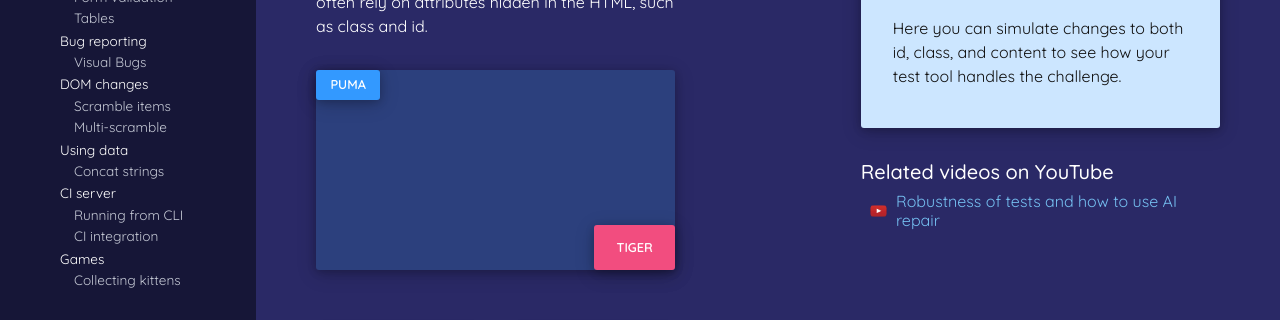
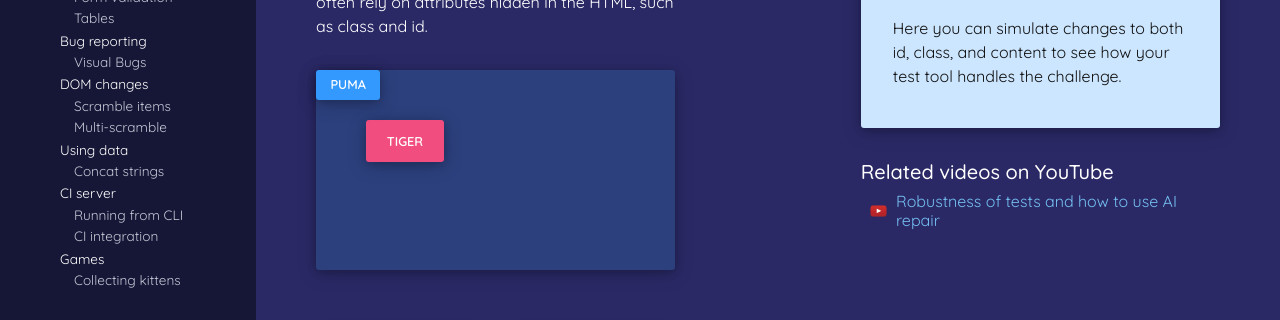
Before and after one commit to karinlj/boozang-thelab, a React (Create React App) app: page /scramble in a window 1280 px wide. Both pictures are taken after a click on the button "Swap Order". Shown: the part 389-709 px from the top of the page. Built offline with nearby package versions, Linux system fonts and the light colour scheme.

Commit message:
scramble rand pos and swap order

```diff
--- a/src/components/domChanges/ScrambleItems.js
+++ b/src/components/domChanges/ScrambleItems.js
@@ -5,7 +5,7 @@ import { ScrambleItemsTestInfo } from "../text/TestInfos";
 import { ScrambleItemsVideos } from "../text/videos/VideoSections";
 
 const ScrambleItems = () => {
-  const [styles, setStyles] = useState({});
+  const [btnOneFirst, setBtnOneFirst] = useState(true);
 
   const [message, setMessage] = useState("");
   const [btnOneAttributes, setBtnOneAttributes] = useState({
@@ -87,23 +87,49 @@ const ScrambleItems = () => {
       });
     }
   };
-  const scramblePositon = () => {
+  const randomPositon = () => {
     const randomTop = Math.floor(Math.random() * 130 + 1) + "px";
     const randomLeft = Math.floor(Math.random() * 150 + 1) + "px";
-
     const style = {
       top: randomTop,
       left: randomLeft,
     };
-    setStyles(style);
+    return style;
+  };
+  const scramblePositon = () => {
+    const posOne = randomPositon();
+    const posTwo = randomPositon();
+    setBtnOneAttributes({
+      ...btnOneAttributes,
+      styles: posOne,
+    });
+    setBtnTwoAttributes({
+      ...btnTwoAttributes,
+      styles: posTwo,
+    });
+  };
+  const DOMorder = () => {
+    setMessage("");
+    setBtnOneFirst(!btnOneFirst);
   };
 
   const handleClick = (e) => {
-    console.log("e: ", e.target.name);
+    const { id, className, value, name } = e.target;
+    const btn = document.querySelector(`#${id}`);
+    const elementName = btn.parentNode.firstChild.name;
+    // const parent = btn.parentNode.nodeName;
 
-    const { id, className, value } = e.target;
+    let firstBtn;
+    if (name === elementName) {
+      firstBtn = true;
+    } else firstBtn = false;
 
-    const message = (e) => {
+    // console.log("btn: ", btn);
+    // console.log("parent: ", parent);
+    // console.log("elementName: ", elementName);
+    // console.log("firstBtn: ", firstBtn);
+
+    const message = () => {
       return (
         <div>
           <p> Clicked button:</p>
@@ -116,6 +142,12 @@ const ScrambleItems = () => {
           <p>
             content = <strong className="category">{value}</strong>
           </p>
+          <p>
+            DOM order ={" "}
+            <strong className="category">
+              {firstBtn ? "First button" : "Second button"}
+            </strong>
+          </p>
         </div>
       );
     };
@@ -123,8 +155,8 @@ const ScrambleItems = () => {
   };
 
   useEffect(() => {
-    console.log("styles: ", styles);
-  }, [styles]);
+    // console.log("btnOneFirst: ", btnOneFirst);
+  }, [btnOneFirst]);
 
   return (
     <div className="row justify-content-between">
@@ -132,13 +164,15 @@ const ScrambleItems = () => {
         <section className="scramble_section">
           <ScrambleItemsIntro />
           <div className="animal_btns">
+            {btnOneFirst && (
+              <div>
                 <input
                   type="button"
                   name="btnOne"
                   value={btnOneAttributes.myContent}
                   id={btnOneAttributes.myId}
                   className={`${btnOneAttributes.myClass}`}
-              style={styles}
+                  style={btnOneAttributes.styles}
                   onClick={(e) => handleClick(e)}
                 />
                 <input
@@ -147,20 +181,36 @@ const ScrambleItems = () => {
                   value={btnTwoAttributes.myContent}
                   id={btnTwoAttributes.myId}
                   className={`${btnTwoAttributes.myClass}`}
-              style={styles}
+                  style={btnTwoAttributes.styles}
                   onClick={(e) => handleClick(e)}
                 />
               </div>
+            )}
+            {!btnOneFirst && (
+              <div>
+                <input
+                  type="button"
+                  name="btnTwo"
+                  value={btnTwoAttributes.myContent}
+                  id={btnTwoAttributes.myId}
+                  className={`${btnTwoAttributes.myClass}`}
+                  style={btnTwoAttributes.styles}
+                  onClick={(e) => handleClick(e)}
+                />
+                <input
+                  type="button"
+                  name="btnOne"
+                  value={btnOneAttributes.myContent}
+                  id={btnOneAttributes.myId}
+                  className={`${btnOneAttributes.myClass}`}
+                  style={btnOneAttributes.styles}
+                  onClick={(e) => handleClick(e)}
+                />
+              </div>
+            )}
+          </div>
           <div className="scramble_text">
             <div>{message}</div>
-            {/* <p>
-              Current button <strong className="category">class</strong> is:{" "}
-              <strong>{message}</strong>
-            </p> */}
-            {/* <p>
-              Current button <strong className="category">id</strong> is:{" "}
-              <strong>{btnOneAttributes.myId}</strong>
-            </p> */}
           </div>
           <div className="row justify-content-between">
             <div className="col">
@@ -194,6 +244,7 @@ const ScrambleItems = () => {
                 type="button"
                 value="Swap Order"
                 className="formBtn add green_dark"
+                onClick={DOMorder}
               />
             </div>
           </div>
@@ -206,5 +257,4 @@ const ScrambleItems = () => {
     </div>
   );
 };
-
 export default ScrambleItems;
--- a/src/components/domChanges/scramble.scss
+++ b/src/components/domChanges/scramble.scss
@@ -33,8 +33,8 @@
         left: 0;
       }
       &[name="btnTwo"] {
-        bottom: 0;
-        right: 0;
+        top: 50px;
+        left: 50px;
       }
     }
   }
@@ -43,7 +43,7 @@
     padding: 0.2rem 0.9rem;
   }
   #big {
-    padding: 0.7rem 1.4rem;
+    padding: 0.6rem 1.3rem;
   }
   //multi scramble
   form {
```
Also changed, not shown: 1 other file (tests, documents, lock files or other folders). Lines whose indentation alone changed are shown as unchanged.
